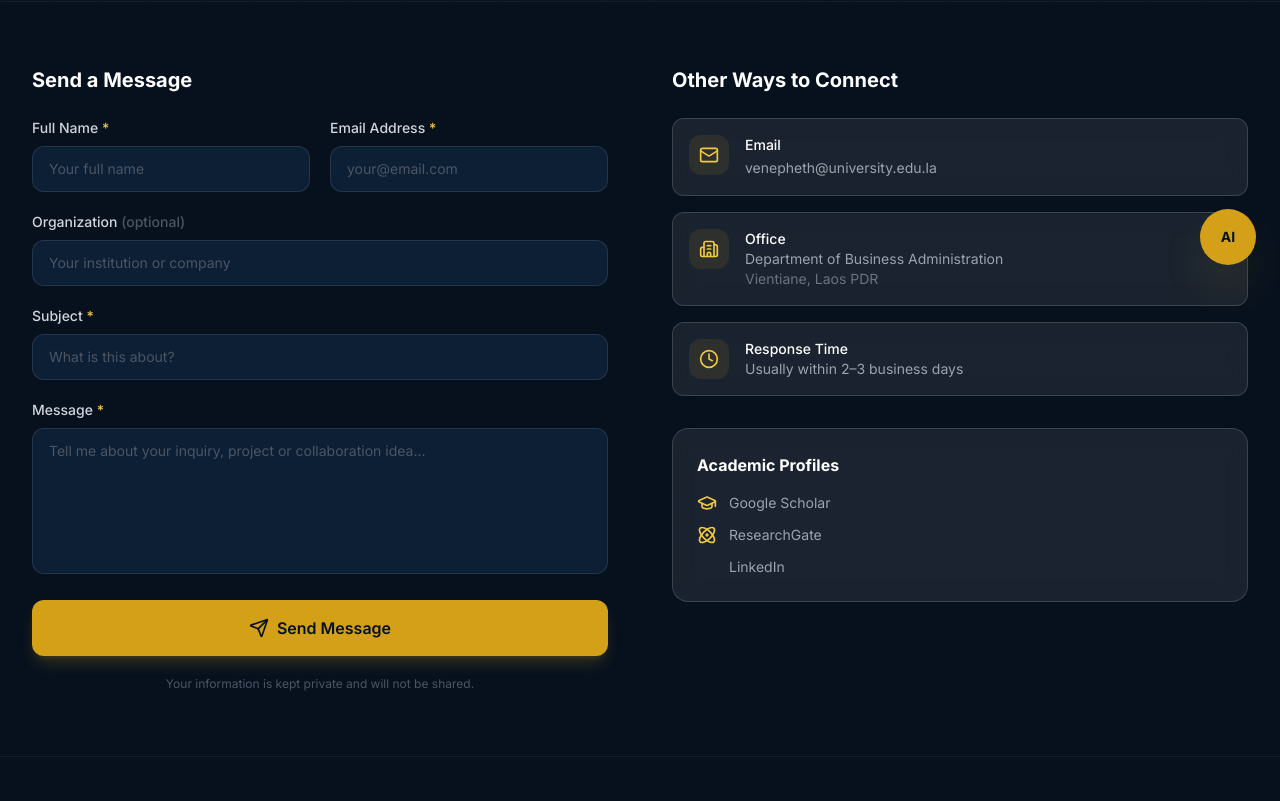
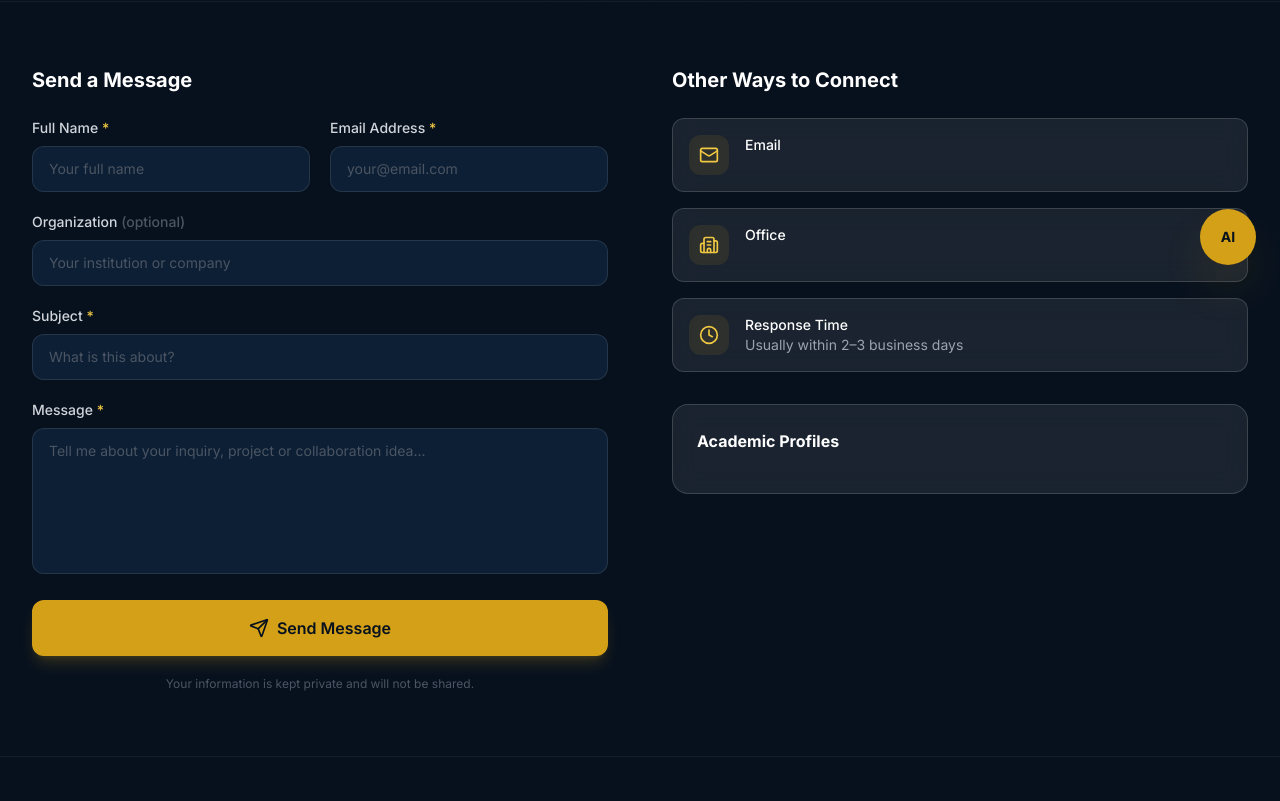
Before and after one commit to storems999-stack/venepheth1, a Django app: page /contact/ in a window 1280 px wide. Shown: the part 511-1312 px from the top of the page. Run offline with Django 5.2, Linux system fonts and the light colour scheme; data comes from the database, SQL or seed files in the repository; parts of the project's set-up code (start-up, migrations or seed data) failed here and were passed over; some libraries are stand-ins or nearby versions; some web fonts are replaced.

Commit message:
Remove hardcoded contact details in favor of Profile and settings

```diff
--- a/venepheth_platform/apps/contact/views.py
+++ b/venepheth_platform/apps/contact/views.py
@@ -40,7 +40,7 @@
 
                 # Dispatch notification email
                 try:
-                    admin_email = getattr(settings, "DEFAULT_FROM_EMAIL", "noreply@venepheth.edu.la")
+                    admin_email = settings.DEFAULT_FROM_EMAIL
                     subject = f"[Contact Form] {contact_msg.subject} from {contact_msg.name}"
                     plain_message = (
                         f"New inquiry received from website:\n\n"
--- a/venepheth_platform/templates/contact/form.html
+++ b/venepheth_platform/templates/contact/form.html
@@ -153,9 +153,11 @@
                             </div>
                             <div>
                                 <p class="text-white font-medium text-sm">{% trans "Email" %}</p>
-                                <a href="mailto:venepheth@university.edu.la" class="text-gray-400 hover:text-gold-400 transition-colors text-sm">
-                                    venepheth@university.edu.la
+                                {% if global_profile.email %}
+                                <a href="mailto:{{ global_profile.email }}" class="text-gray-400 hover:text-gold-400 transition-colors text-sm">
+                                    {{ global_profile.email }}
                                 </a>
+                                {% endif %}
                             </div>
                         </div>
 
@@ -165,8 +167,9 @@
                             </div>
                             <div>
                                 <p class="text-white font-medium text-sm">{% trans "Office" %}</p>
-                                <p class="text-gray-400 text-sm">{% trans "Department of Business Administration" %}</p>
-                                <p class="text-gray-500 text-sm">{% trans "Vientiane, Laos PDR" %}</p>
+                                {% if global_profile.office %}
+                                <p class="text-gray-400 text-sm">{{ global_profile.office }}</p>
+                                {% endif %}
                             </div>
                         </div>
 
@@ -185,21 +188,27 @@
                 <div class="glass rounded-2xl p-6">
                     <h3 class="text-white font-bold mb-4">{% trans "Academic Profiles" %}</h3>
                     <div class="space-y-3">
-                        <a href="#" class="flex items-center space-x-3 text-gray-400 hover:text-white transition-colors group">
+                        {% if global_profile.google_scholar_url %}
+                        <a href="{{ global_profile.google_scholar_url }}" target="_blank" rel="noopener" class="flex items-center space-x-3 text-gray-400 hover:text-white transition-colors group">
                             <i data-lucide="graduation-cap" class="w-5 h-5 text-gold-400"></i>
                             <span class="text-sm">Google Scholar</span>
                             <i data-lucide="external-link" class="w-3 h-3 opacity-0 group-hover:opacity-100 transition-opacity ml-auto"></i>
                         </a>
-                        <a href="#" class="flex items-center space-x-3 text-gray-400 hover:text-white transition-colors group">
+                        {% endif %}
+                        {% if global_profile.researchgate_url %}
+                        <a href="{{ global_profile.researchgate_url }}" target="_blank" rel="noopener" class="flex items-center space-x-3 text-gray-400 hover:text-white transition-colors group">
                             <i data-lucide="atom" class="w-5 h-5 text-gold-400"></i>
                             <span class="text-sm">ResearchGate</span>
                             <i data-lucide="external-link" class="w-3 h-3 opacity-0 group-hover:opacity-100 transition-opacity ml-auto"></i>
                         </a>
-                        <a href="#" class="flex items-center space-x-3 text-gray-400 hover:text-white transition-colors group">
+                        {% endif %}
+                        {% if global_profile.linkedin_url %}
+                        <a href="{{ global_profile.linkedin_url }}" target="_blank" rel="noopener" class="flex items-center space-x-3 text-gray-400 hover:text-white transition-colors group">
                             <i data-lucide="linkedin" class="w-5 h-5 text-gold-400"></i>
                             <span class="text-sm">LinkedIn</span>
                             <i data-lucide="external-link" class="w-3 h-3 opacity-0 group-hover:opacity-100 transition-opacity ml-auto"></i>
                         </a>
+                        {% endif %}
                     </div>
                 </div>
             </div>
```
